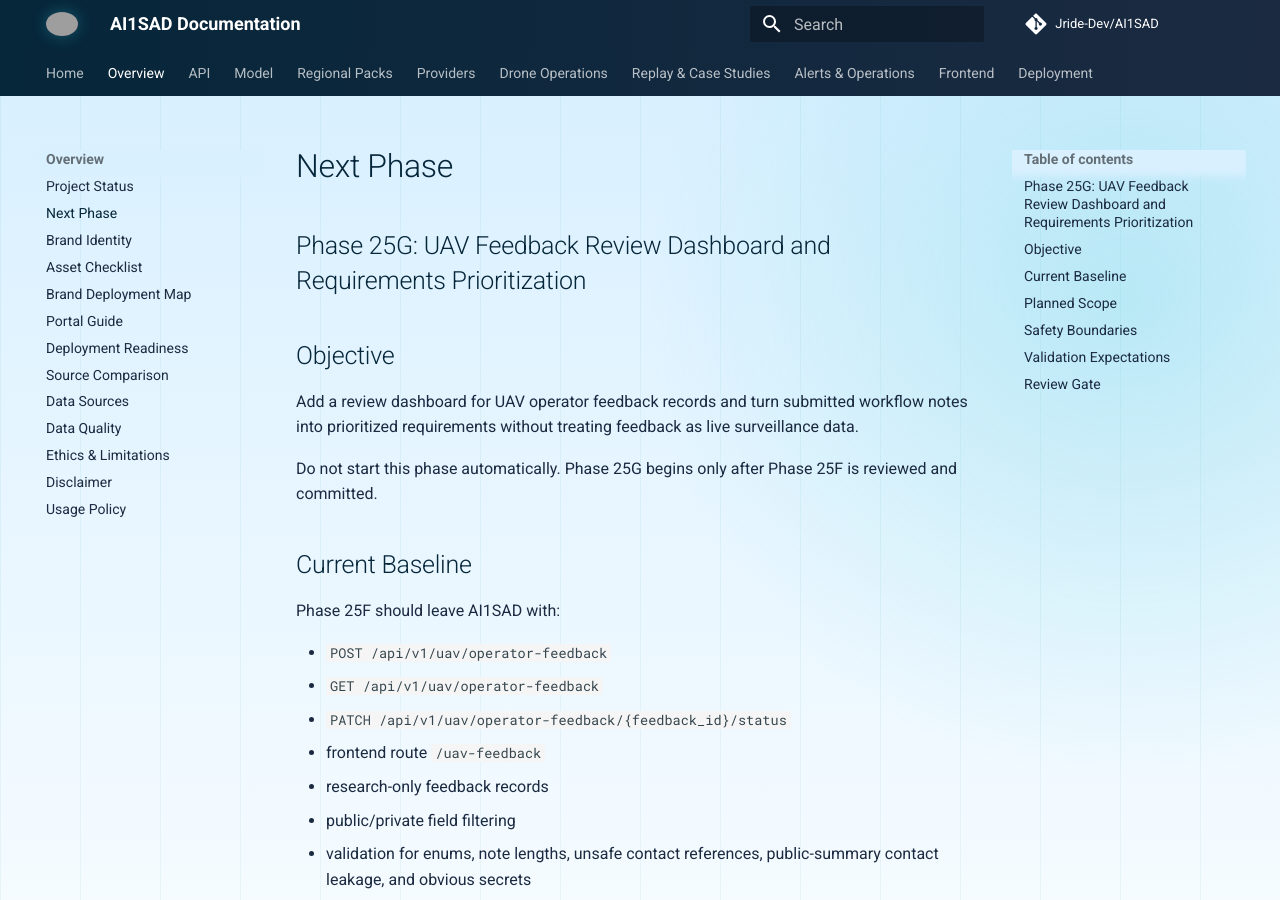
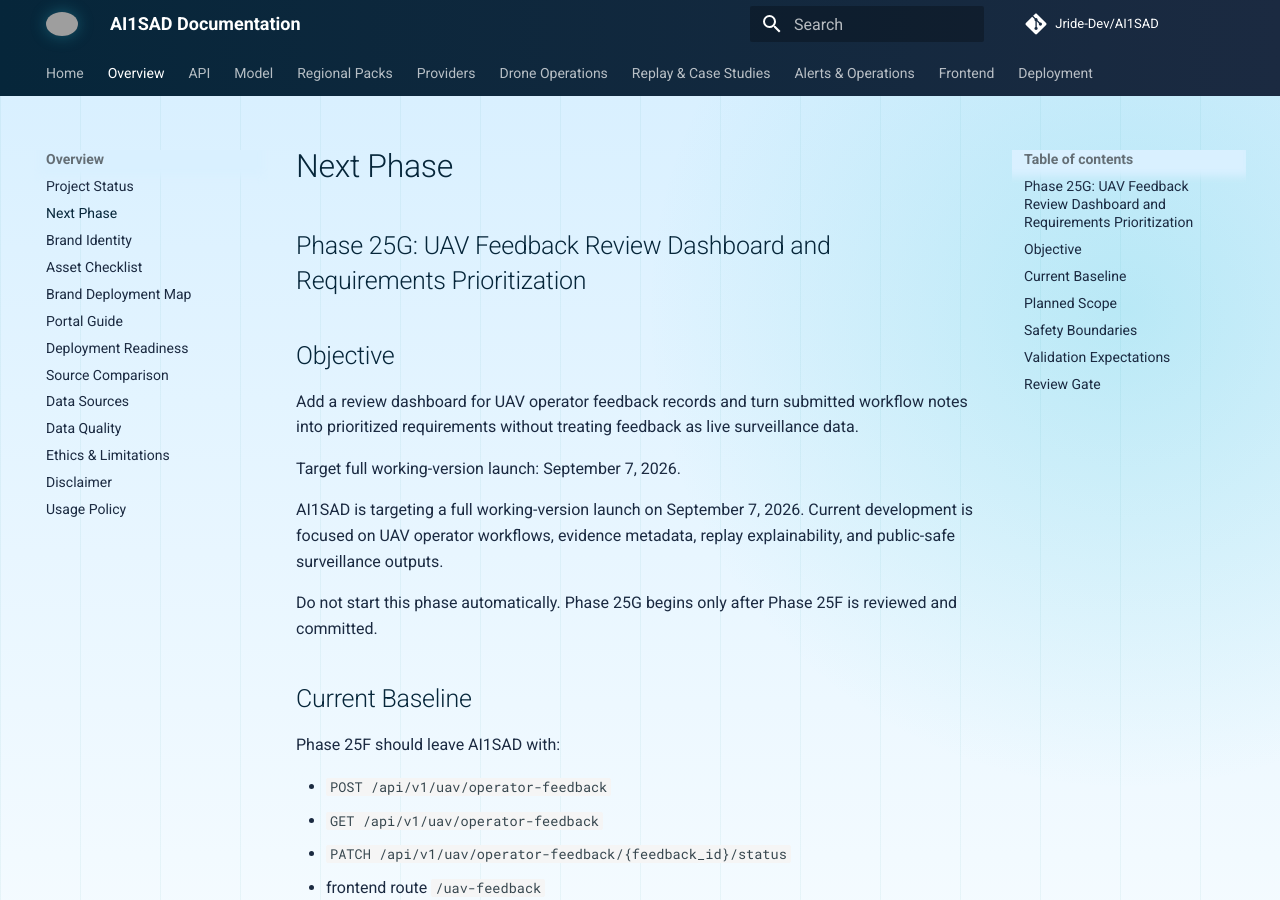
Before and after one commit to Jride-Dev/AI1SAD, an MkDocs documentation site: the page built from docs/NEXT_PHASE.md, in a window 1280 px wide and 900 px high. Built offline with MkDocs 1.6.1 and Material for MkDocs 9.7.7, drawn with Linux system fonts in a browser that asks for light colours; comment, search, counter and statistics services are not loaded; grey boxes are pictures that could not be loaded.

Commit message:
Document AI1SAD target launch date

```diff
--- a/docs/NEXT_PHASE.md
+++ b/docs/NEXT_PHASE.md
@@ -5,6 +5,10 @@
 ## Objective
 
 Add a review dashboard for UAV operator feedback records and turn submitted workflow notes into prioritized requirements without treating feedback as live surveillance data.
+
+Target full working-version launch: September 7, 2026.
+
+AI1SAD is targeting a full working-version launch on September 7, 2026. Current development is focused on UAV operator workflows, evidence metadata, replay explainability, and public-safe surveillance outputs.
 
 Do not start this phase automatically. Phase 25G begins only after Phase 25F is reviewed and committed.
 
```
Also changed, not shown: README.md (+3 -0 lines), docs/PROJECT_STATUS.md (+2 -0 lines).
